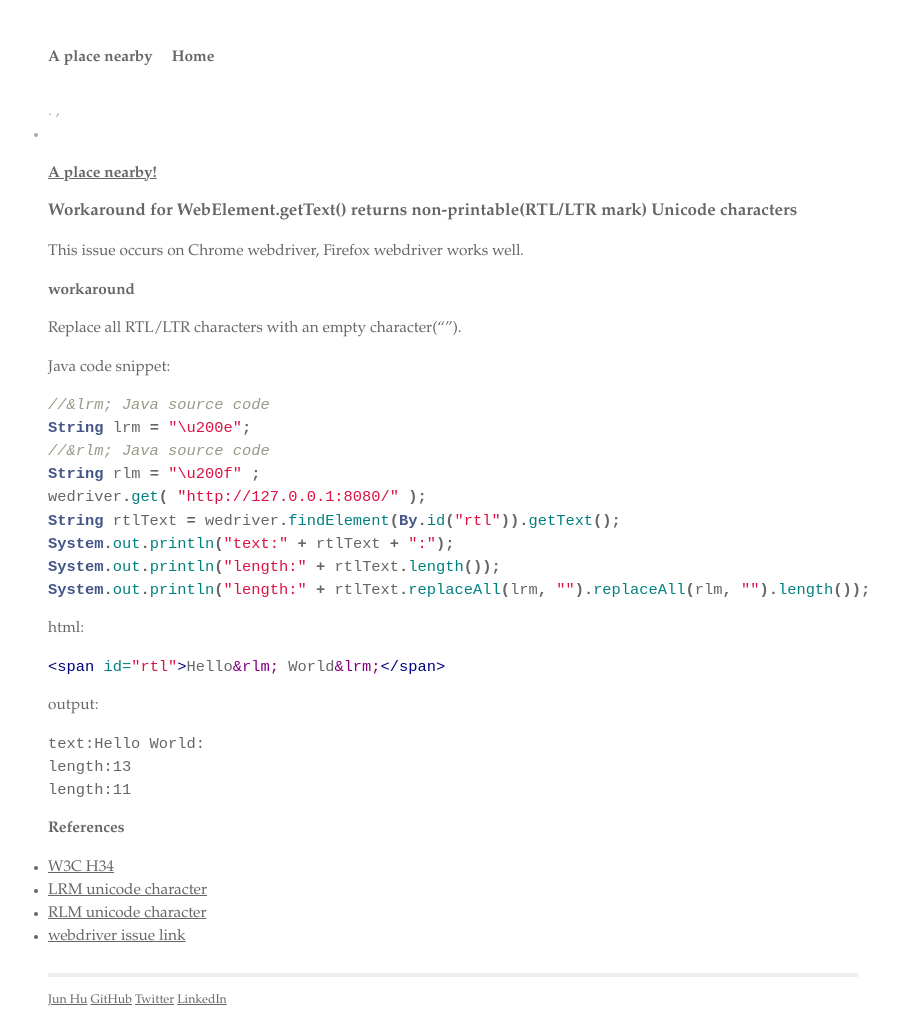
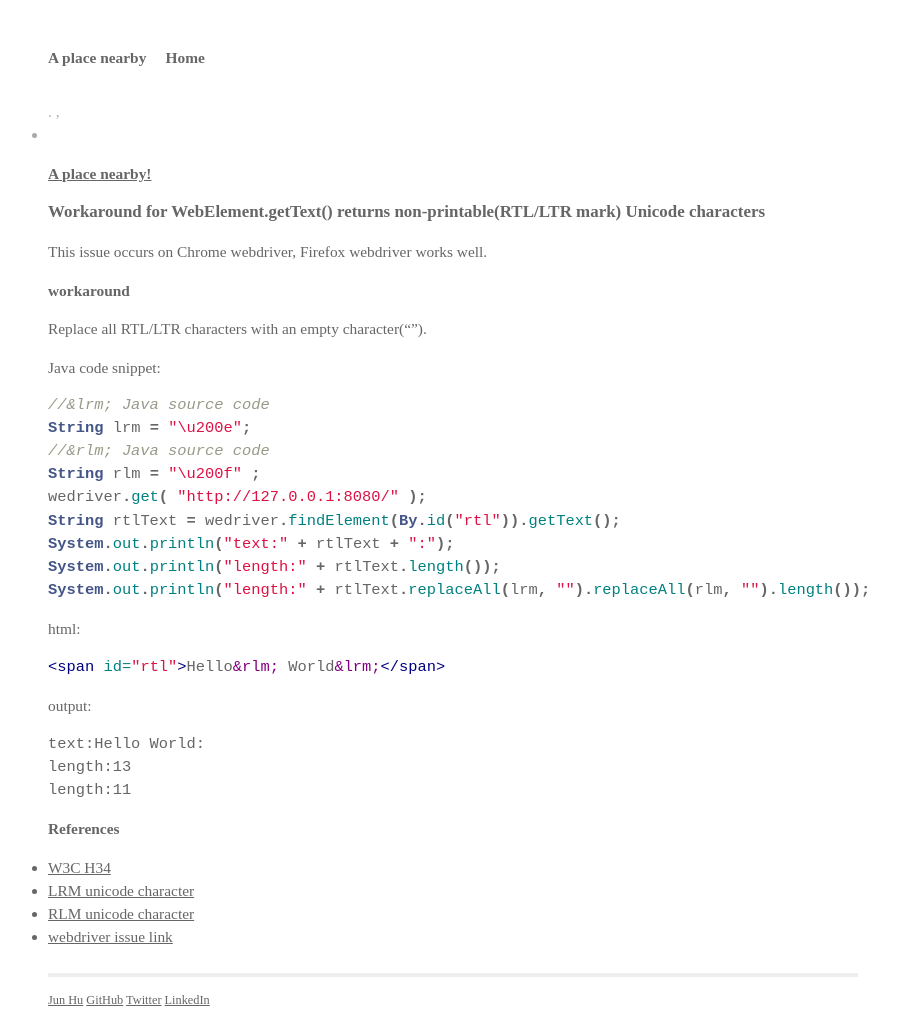
Before and after one commit to rissen/rissen.github.com, a Jekyll site: the page built from blog.html, in a window 1280 px wide. Shown: the whole page, without its empty margins (187-1085 px from the left). Built offline with Jekyll 4.4.1, drawn with Linux system fonts in a browser that asks for light colours; Markdown is read by kramdown in place of the engine named in the settings.

Commit message:
Update screen.css

```diff
--- a/css/screen.css
+++ b/css/screen.css
@@ -17,9 +17,10 @@ html, body {
 
 body {
   background-color: white;
-  font: 14px 'Palatino','Georgia','STHeiti','Hiragino Sans GB','Hei','Microsoft YaHei',serif;
+  font: 'Palatino','Georgia','STHeiti','Hiragino Sans GB','Hei','Microsoft YaHei',serif;
   text-align: left;
   color: #666666;
+  font-size: 14px;
 }
 
 h1, h2, h3, h4, h5, h6 {
```
